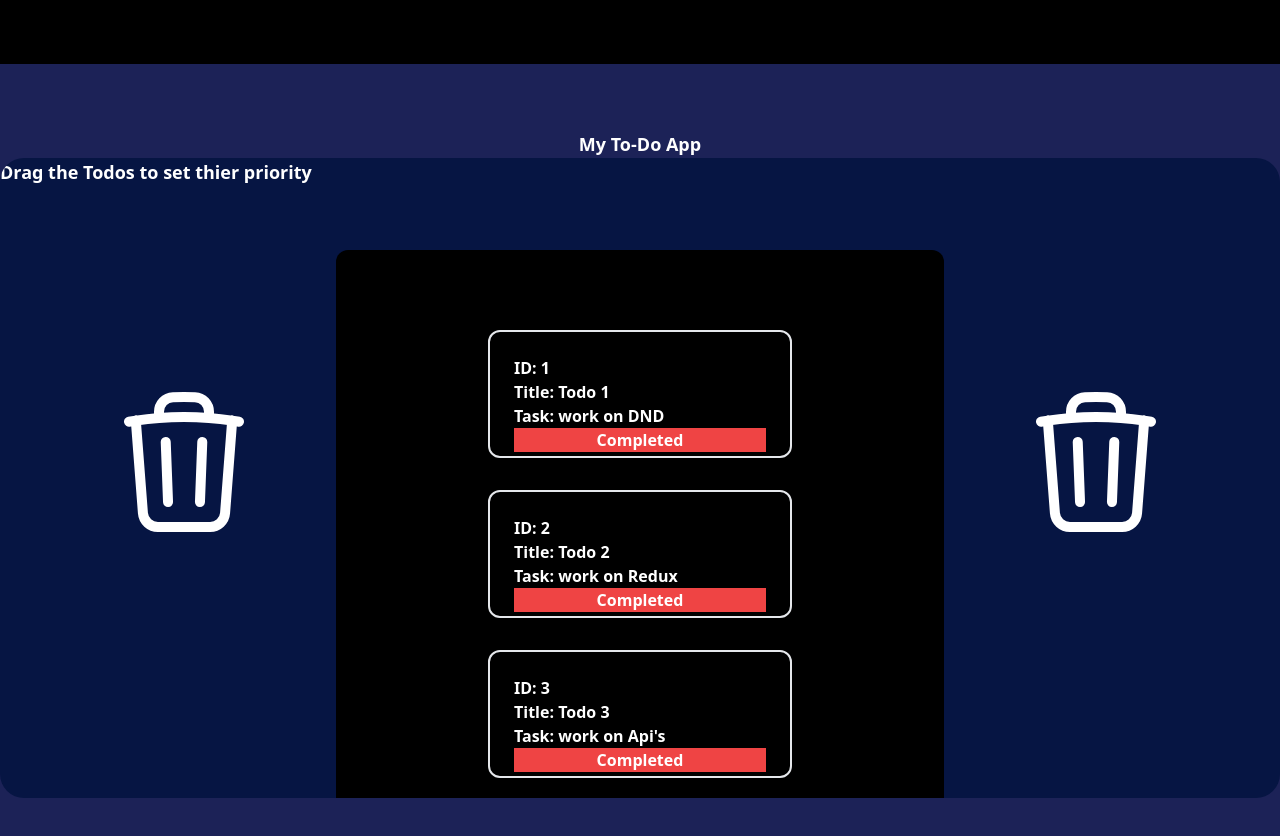
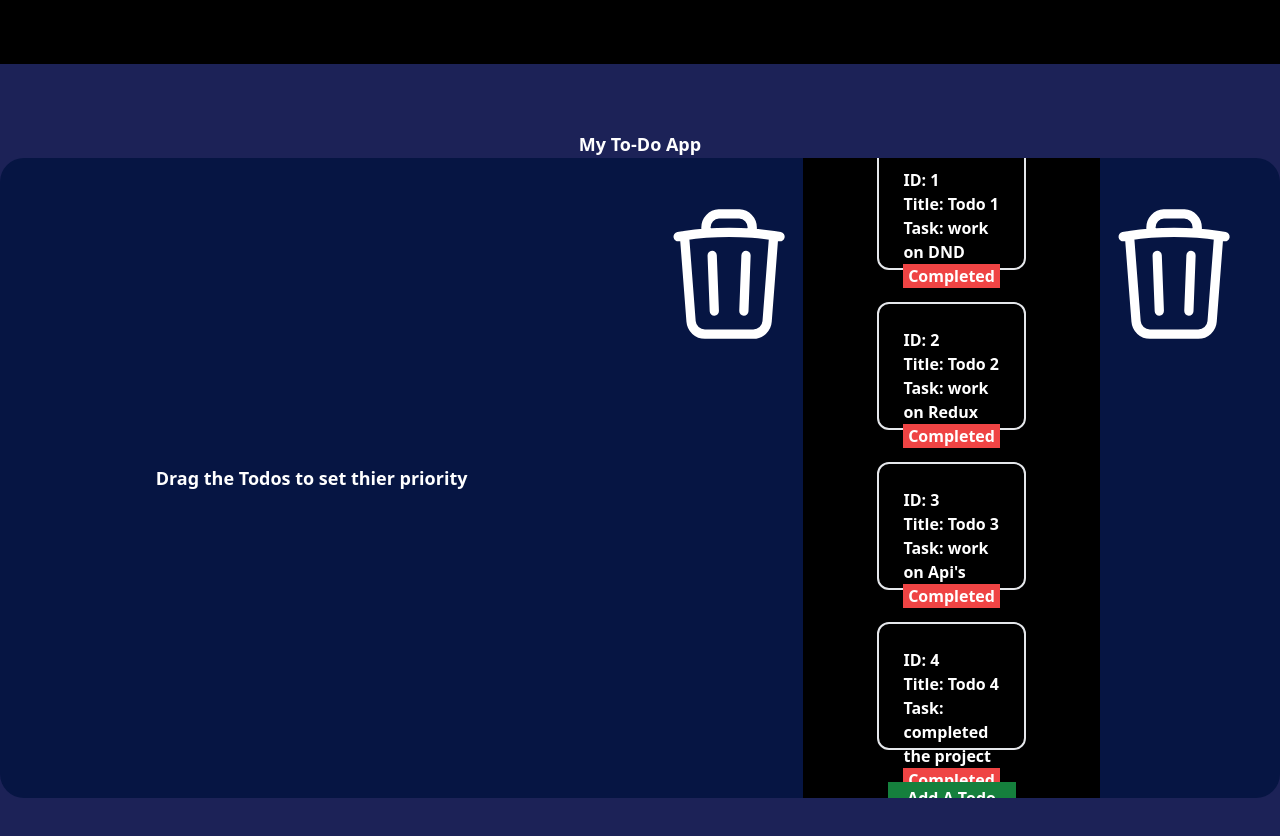
Before and after one commit to UzairAJ1/DND-Todo-List, a Next.js app in the folder client/: page / in a window 1280 px wide. Shown: the top 836 px of the page. Built offline with nearby package versions, Linux system fonts and the light colour scheme.

Commit message:
Update index.js

```diff
--- a/client/src/pages/index.js
+++ b/client/src/pages/index.js
@@ -19,7 +19,7 @@ export default function Home() {
 
       className='w-full h-screen bg-[#1C2257] flex flex-col items-center justify-center '>
         <h1 className='text-lg text-white font-bold'>My To-Do App</h1>
-      <div className='w-full h-[80%] bg-[#061543] rounded-3xl overflow-y-scroll'>
+      <div className='w-full h-[80%] bg-[#061543] rounded-3xl overflow-y-scroll flex items-center justify-center'>
         <h2 className='text-lg text-white font-bold mx-auto'>Drag the Todos to set thier priority</h2>
         <div className={newTodo ? 'hidden' : 'p-8'}>
           <TodoCard
```
